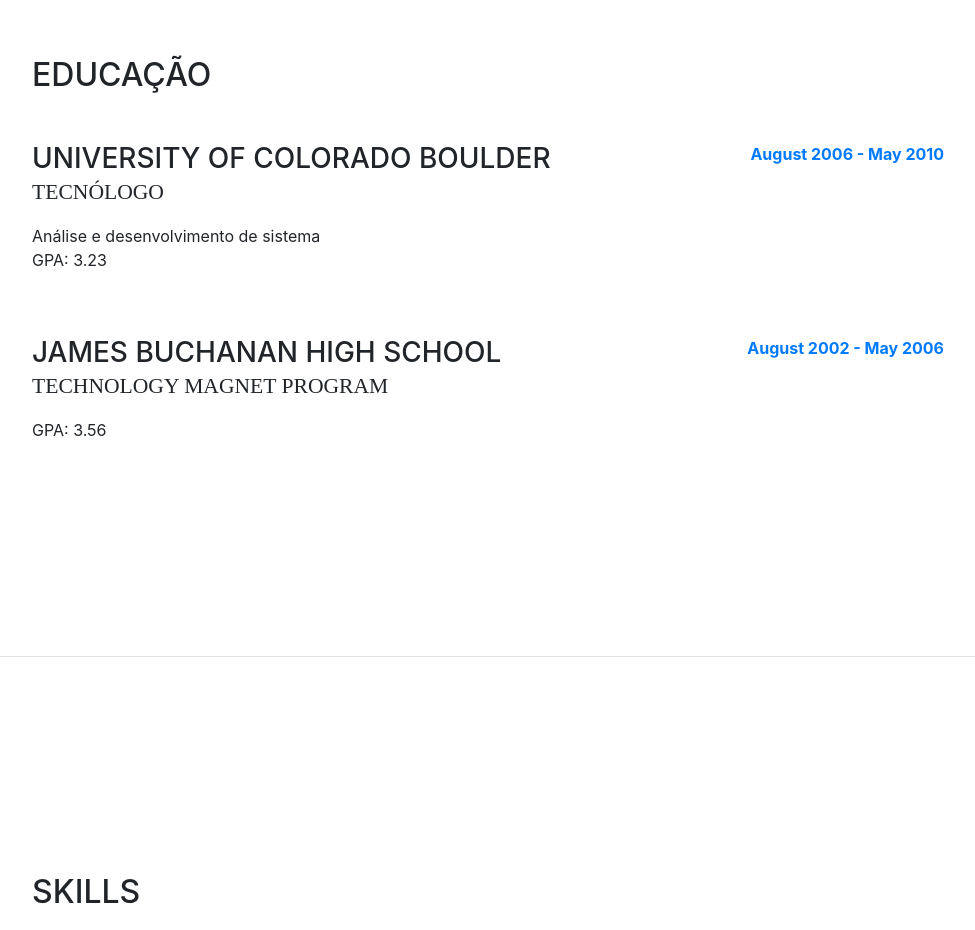
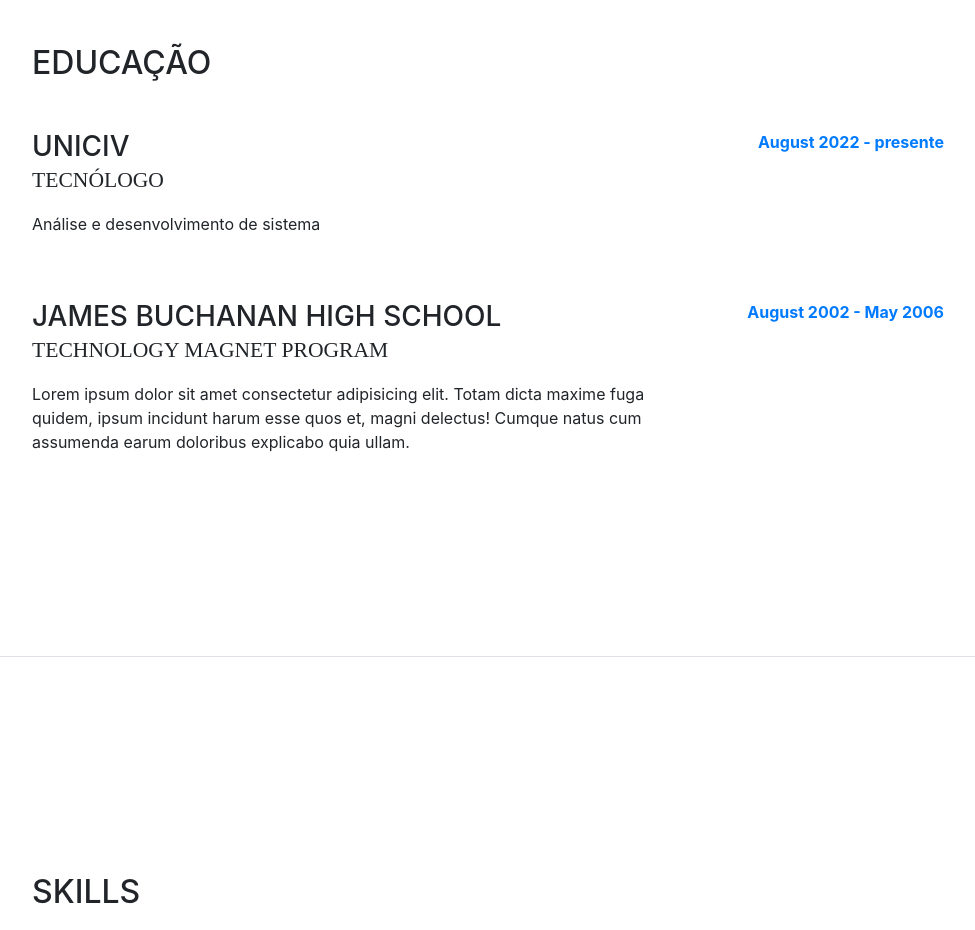
Before and after one commit to Lucas5497/meu_site, a website with bundled scripts: page index.html in a window 1280 px wide. Shown: the part 2500-3430 px from the top of the page, without its empty margins (288-1263 px from the left). Built offline with nearby package versions, Linux system fonts and the light colour scheme; a web font is replaced by a local one.

Commit message:
Alterações de exemplo para mostrar comandos do git para o Rafa

```diff
--- a/index.html
+++ b/index.html
@@ -194,13 +194,13 @@
 
           <div class="resume-item d-flex flex-column flex-md-row mb-5">
             <div class="resume-content mr-auto">
-              <h3 class="mb-0">University of Colorado Boulder</h3>
+              <h3 class="mb-0">Uniciv</h3>
               <div class="subheading mb-3">Tecnólogo</div>
               <div>Análise e desenvolvimento de sistema</div>
-              <p>GPA: 3.23</p>
+              <p></p>
             </div>
             <div class="resume-date text-md-right">
-              <span class="text-primary"><b>August 2006 - May 2010</b></span>
+              <span class="text-primary"><b>August 2022 - presente</b></span>
             </div>
           </div>
 
@@ -208,7 +208,7 @@
             <div class="resume-content mr-auto">
               <h3 class="mb-0">James Buchanan High School</h3>
               <div class="subheading mb-3">Technology Magnet Program</div>
-              <p>GPA: 3.56</p>
+              <p>Lorem ipsum dolor sit amet consectetur adipisicing elit. Totam dicta maxime fuga quidem, ipsum incidunt harum esse quos et, magni delectus! Cumque natus cum assumenda earum doloribus explicabo quia ullam.</p>
             </div>
             <div class="resume-date text-md-right">
               <span class="text-primary"><b>August 2002 - May 2006</b></span>
```
